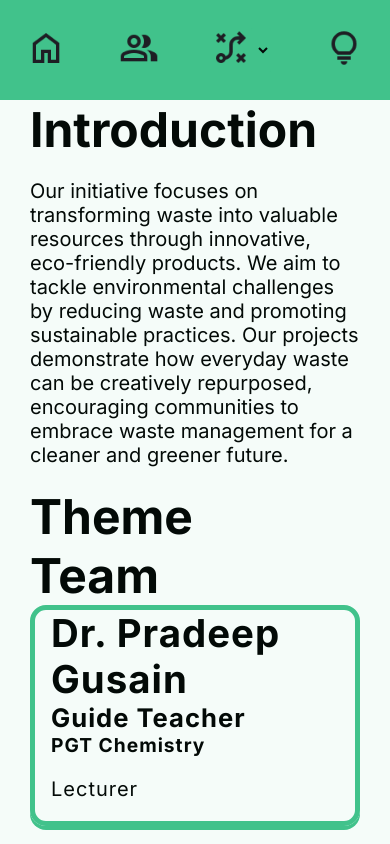
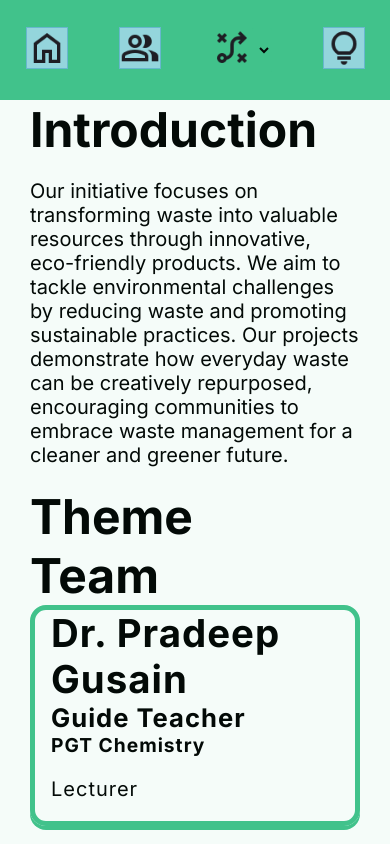
Before and after one commit to UdbhavDalmia/Exhibition-Website, a plain HTML site: page index.html in a window 390 px wide. Shown: the top 844 px of the page. Drawn offline with Linux system fonts and the light colour scheme.

Commit message:
just do it

```diff
--- a/style.css
+++ b/style.css
@@ -236,6 +236,8 @@ footer a {
   a img {
     width: 40px;
     height: 40px;
+    background-color: var(--secondary);
+    border: 1px solid var(--accent);
     display: inline-block;
   }
 
```
